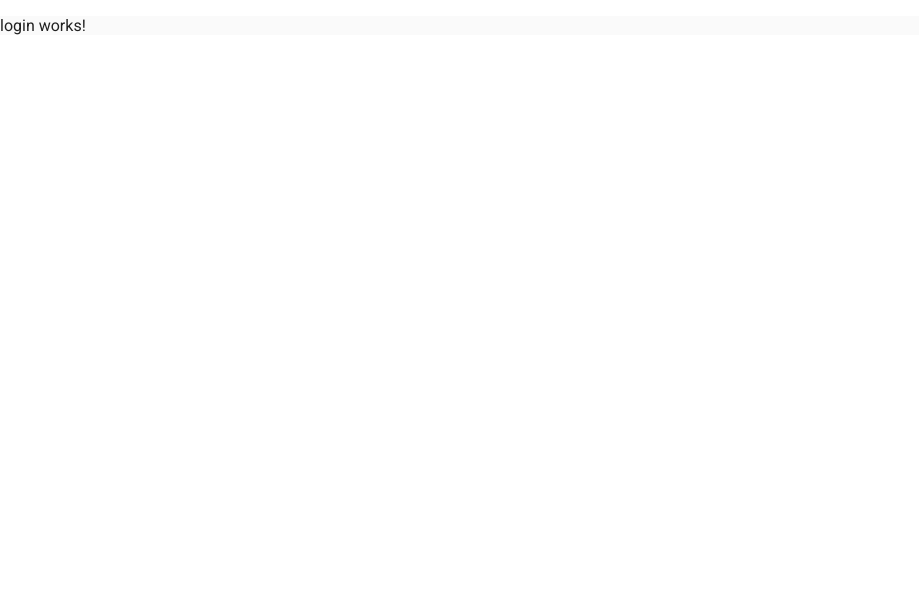
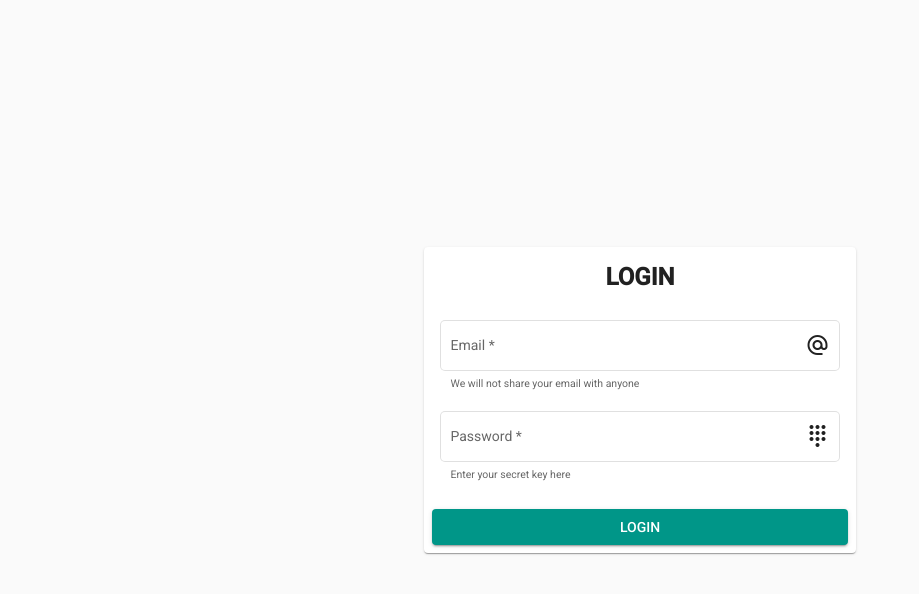
Before and after one commit to tushar-chapter247/angular-admin-codebank, an Angular app: page /login in a window 1280 px wide. Shown: the top 594 px of the page, without its empty margins (0-919 px from the left). Built offline with nearby package versions, Linux system fonts and the light colour scheme.

Commit message:
Create form with validation

```diff
--- a/src/app/core/components/login/login.component.html
+++ b/src/app/core/components/login/login.component.html
@@ -1,3 +1,74 @@
-<p>
-  login works!
-</p>
+<div class="container">
+  <form
+    #form="ngForm"
+    [formGroup]="loginForm"
+    (ngSubmit)="onLogin()"
+    novalidate
+  >
+    <mat-card class="center">
+      <mat-card-title class="card-title">
+        <strong>LOGIN</strong>
+      </mat-card-title>
+
+      <mat-card-content>
+        <p>
+          <mat-form-field appearance="outline" fxFlexFill>
+            <mat-label>Email</mat-label>
+            <input
+              matInput
+              type="email"
+              placeholder="Enter email"
+              formControlName="email"
+              required
+            />
+            <i matSuffix class="material-icons">
+              alternate_email
+            </i>
+            <mat-hint>We will not share your email with anyone</mat-hint>
+            <mat-error *ngIf="isSubmitted || f.email.errors">
+              <mat-error *ngIf="f.email.errors?.required">
+                Email is required
+              </mat-error>
+              <mat-error *ngIf="f.email.errors?.email">
+                Value has to be a valid email address
+              </mat-error>
+            </mat-error>
+          </mat-form-field>
+        </p>
+
+        <p>
+          <mat-form-field appearance="outline" fxFlexFill>
+            <mat-label>Password</mat-label>
+            <input
+              matInput
+              type="password"
+              placeholder="Enter password"
+              formControlName="password"
+              required
+            />
+            <i matSuffix class="material-icons">
+              dialpad
+            </i>
+            <mat-hint>Enter your secret key here</mat-hint>
+            <mat-error *ngIf="isSubmitted || f.password.errors">
+              <mat-error *ngIf="f.password.errors?.required">
+                Password is required
+              </mat-error>
+              <mat-error *ngIf="f.password.errors?.minlength">
+                Password must be at least 5 characters
+              </mat-error>
+              <mat-error *ngIf="f.password.errors?.maxlength">
+                Password cannot be more than 18 characters
+              </mat-error>
+            </mat-error>
+          </mat-form-field>
+        </p>
+      </mat-card-content>
+      <mat-card-actions fxLayoutAlign="end center">
+        <button mat-raised-button fxFlexFill color="accent" type="submit">
+          LOGIN
+        </button>
+      </mat-card-actions>
+    </mat-card>
+  </form>
+</div>
--- a/src/app/core/components/login/login.component.scss
+++ b/src/app/core/components/login/login.component.scss
@@ -0,0 +1,16 @@
+.container {
+  height: 100vh;
+  display: flex;
+  justify-content: center;
+  align-items: center;
+}
+
+.center {
+  width: 400px;
+  margin: 10px auto;
+}
+
+.card-title {
+  text-align: center;
+  margin: 25px 0px 25px 0px;
+}
--- a/src/app/core/components/login/login.component.ts
+++ b/src/app/core/components/login/login.component.ts
@@ -1,15 +1,52 @@
 import { Component, OnInit } from '@angular/core';
+import { FormBuilder, FormGroup, Validators } from '@angular/forms';
 
 @Component({
   selector: 'app-login',
   templateUrl: './login.component.html',
-  styleUrls: ['./login.component.scss']
+  styleUrls: ['./login.component.scss'],
 })
 export class LoginComponent implements OnInit {
+  public loginForm: FormGroup;
+  public isSubmitted = false;
+  public loading = false;
 
-  constructor() { }
+  constructor(private fb: FormBuilder) {}
 
-  ngOnInit() {
+  // INITIALIZE FORM CONTROLS
+  async initForm() {
+    this.loginForm = this.fb.group({
+      email: ['', [Validators.required, Validators.email]],
+      password: [
+        '',
+        [
+          Validators.required,
+          Validators.minLength(5),
+          Validators.maxLength(18),
+        ],
+      ],
+    });
   }
 
+  // GET FORM CONTROLS TO USE IN SHOWING ERRORS
+  get f() {
+    return this.loginForm.controls;
+  }
+
+  // ON LOGIN BUTTON PRESS, EXECUTE FUNCTION
+  async onLogin() {
+    this.isSubmitted = true;
+    if (!this.loginForm.valid) {
+      return;
+    }
+
+    console.log('login button pressed!');
+    this.isSubmitted = false;
+    console.log(this.loginForm.value);
+  }
+
+  // LIFECYCLE HOOK, RUN ON START
+  ngOnInit() {
+    this.initForm(); // INITIALIZE FORM
+  }
 }
--- a/src/styles.scss
+++ b/src/styles.scss
@@ -30,3 +30,7 @@ $angular-admin-theme: mat-light-theme($angular-admin-primary, $angular-admin-acc
 
 html, body { height: 100%; }
 body { margin: 0; font-family: Roboto, "Helvetica Neue", sans-serif; }
+
+.centered {
+  text-align: center;
+}
```
